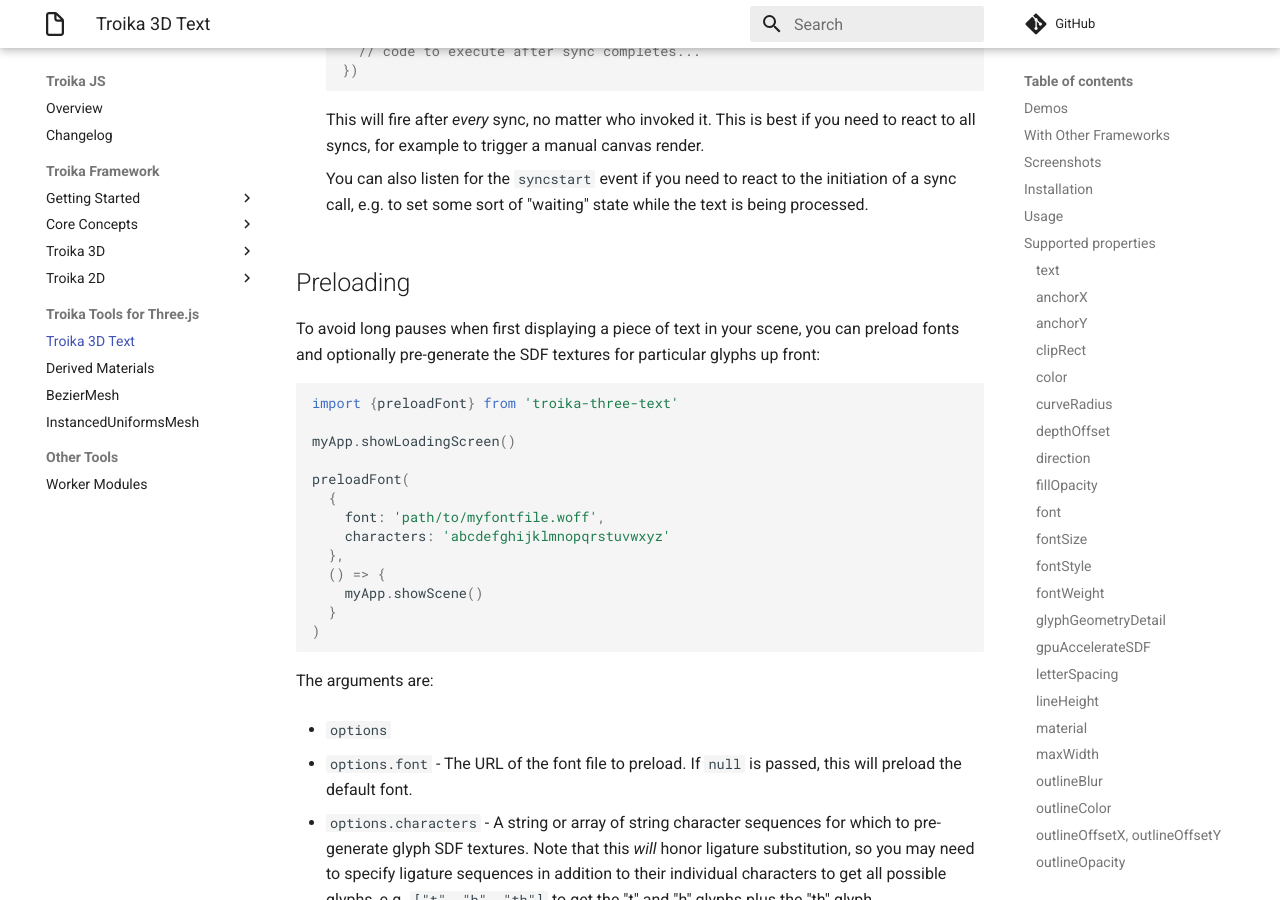
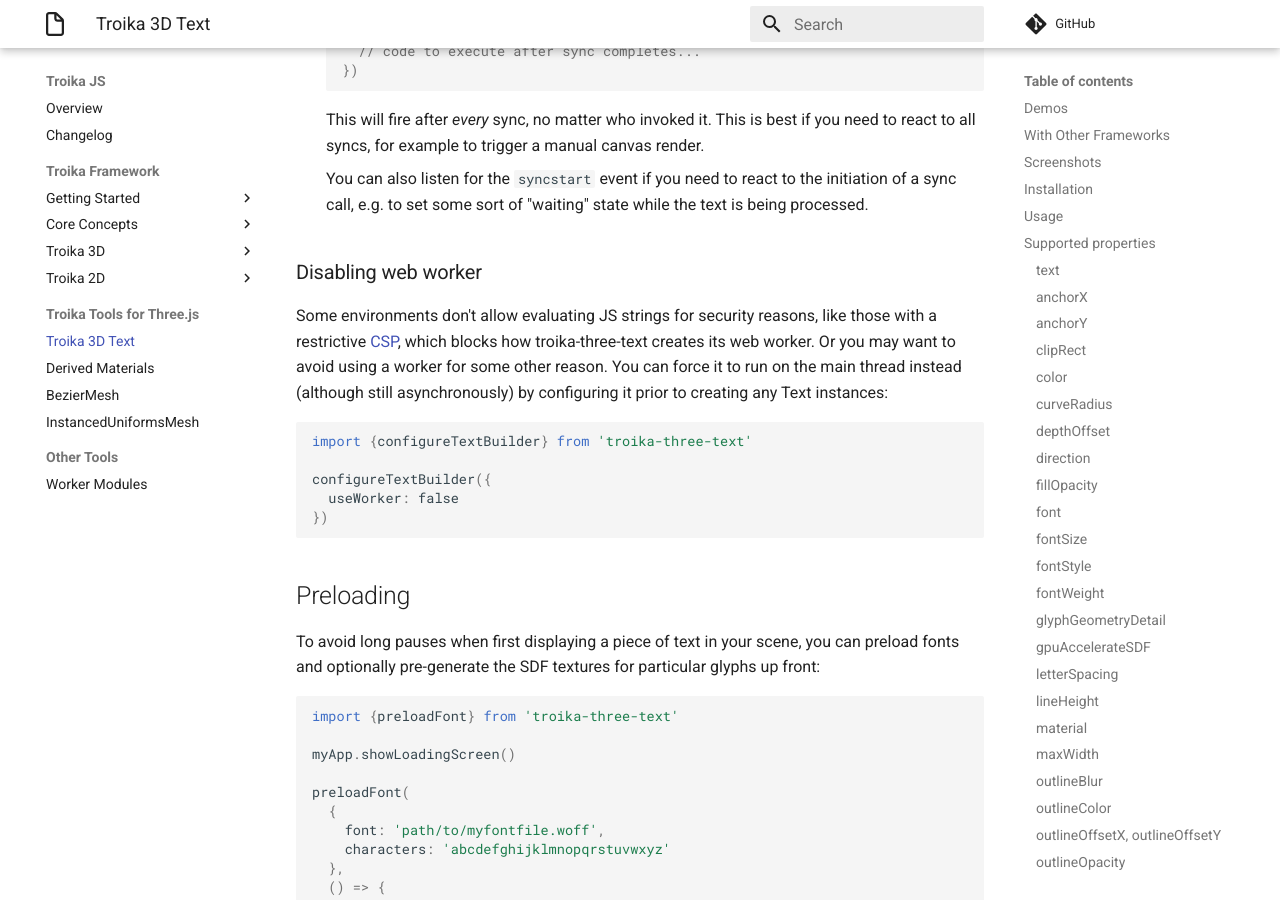
Before and after one commit to protectwise/troika, an MkDocs documentation site: the page built from docs/troika-three-text/index.md, in a window 1280 px wide and 900 px high, scrolled down 12697 px. Built offline with MkDocs 1.6.1 and Material for MkDocs 9.7.7, drawn with Linux system fonts in a browser that asks for light colours; comment, search, counter and statistics services are not loaded.

Commit message:
feat(troika-three-text): Add config to disable web worker
Closes #337

````diff
--- a/packages/troika-three-text/README.md
+++ b/packages/troika-three-text/README.md
@@ -365,6 +365,17 @@
 
     You can also listen for the `syncstart` event if you need to react to the initiation of a sync call, e.g. to set some sort of "waiting" state while the text is being processed.
 
+### Disabling web worker
+
+Some environments don't allow evaluating JS strings for security reasons, like those with a restrictive [CSP](https://developer.mozilla.org/en-US/docs/Web/HTTP/CSP), which blocks how troika-three-text creates its web worker. Or you may want to avoid using a worker for some other reason. You can force it to run on the main thread instead (although still asynchronously) by configuring it prior to creating any Text instances:
+
+```js
+import {configureTextBuilder} from 'troika-three-text'
+
+configureTextBuilder({
+  useWorker: false
+})
+```
 
 ## Preloading
 
````
Also changed, not shown: 1 other file.
